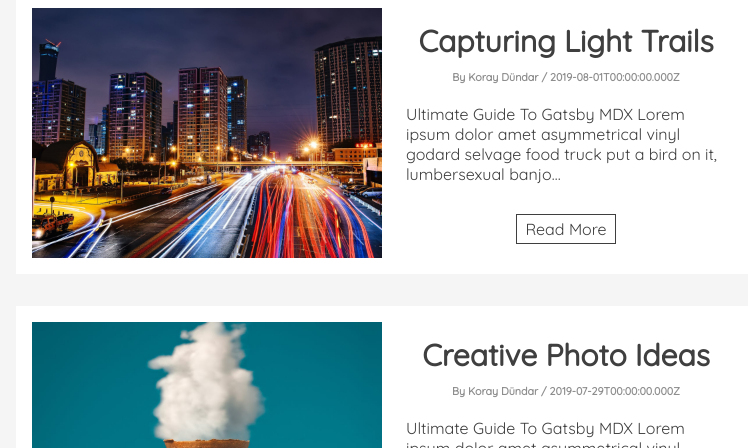
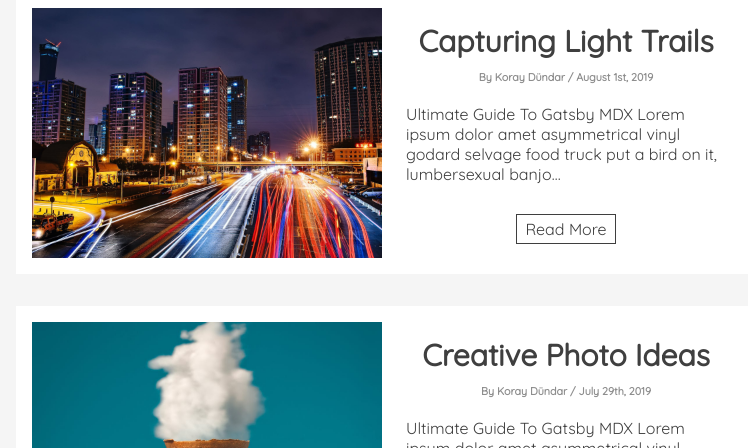
Before and after one commit to DundarKoray/Gatsby__Blog-Post, a Gatsby site: page / in a window 1280 px wide. Shown: the part 206-654 px from the top of the page, without its empty margins (249-997 px from the left). Built offline with nearby package versions, Linux system fonts and the light colour scheme; Gatsby itself is replaced by a stand-in of ours; some packages are replaced by stand-ins of ours.

Commit message:
changed date format

```diff
--- a/src/pages/index.js
+++ b/src/pages/index.js
@@ -13,7 +13,7 @@ const getPosts = graphql `
         frontmatter{
           title
           slug
-          date
+          date(formatString:"MMMM Do, YYYY")
           author
           image{
             childImageSharp{
```
Also changed, not shown: 1 other file.
